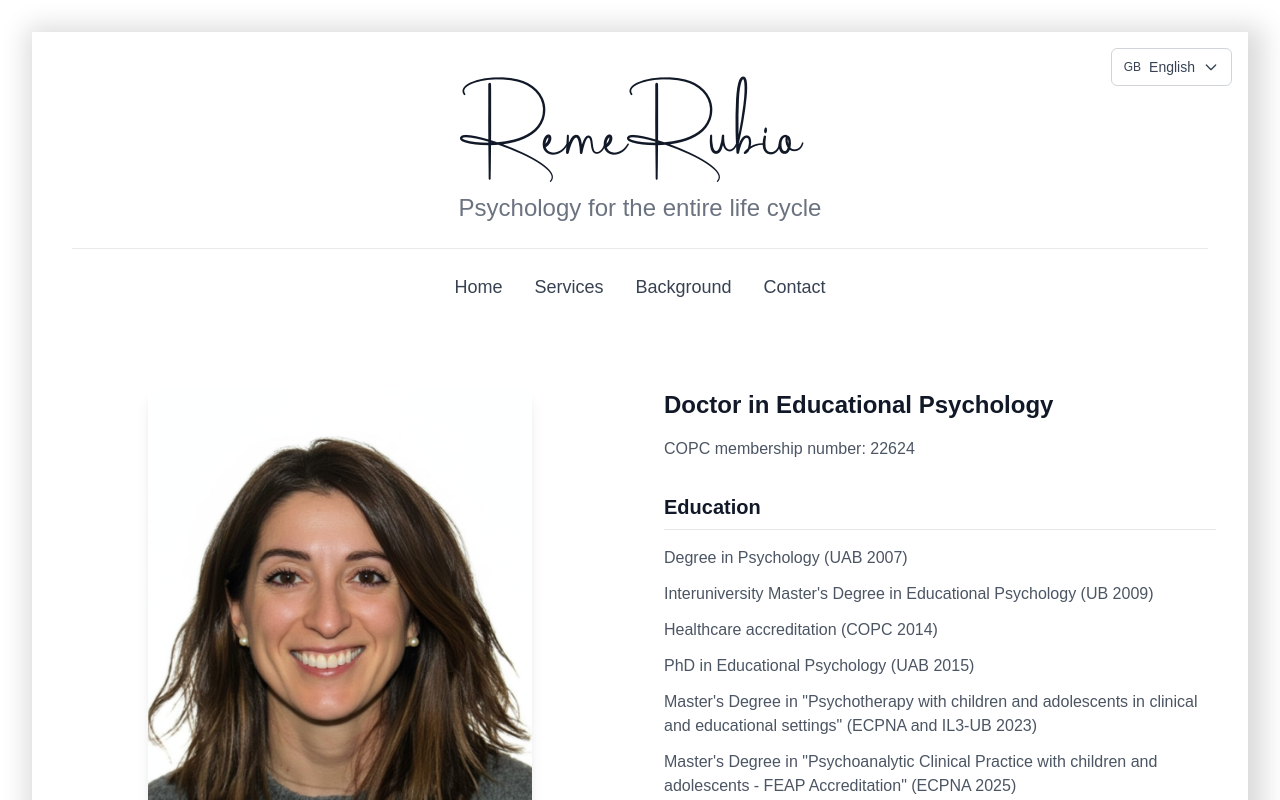
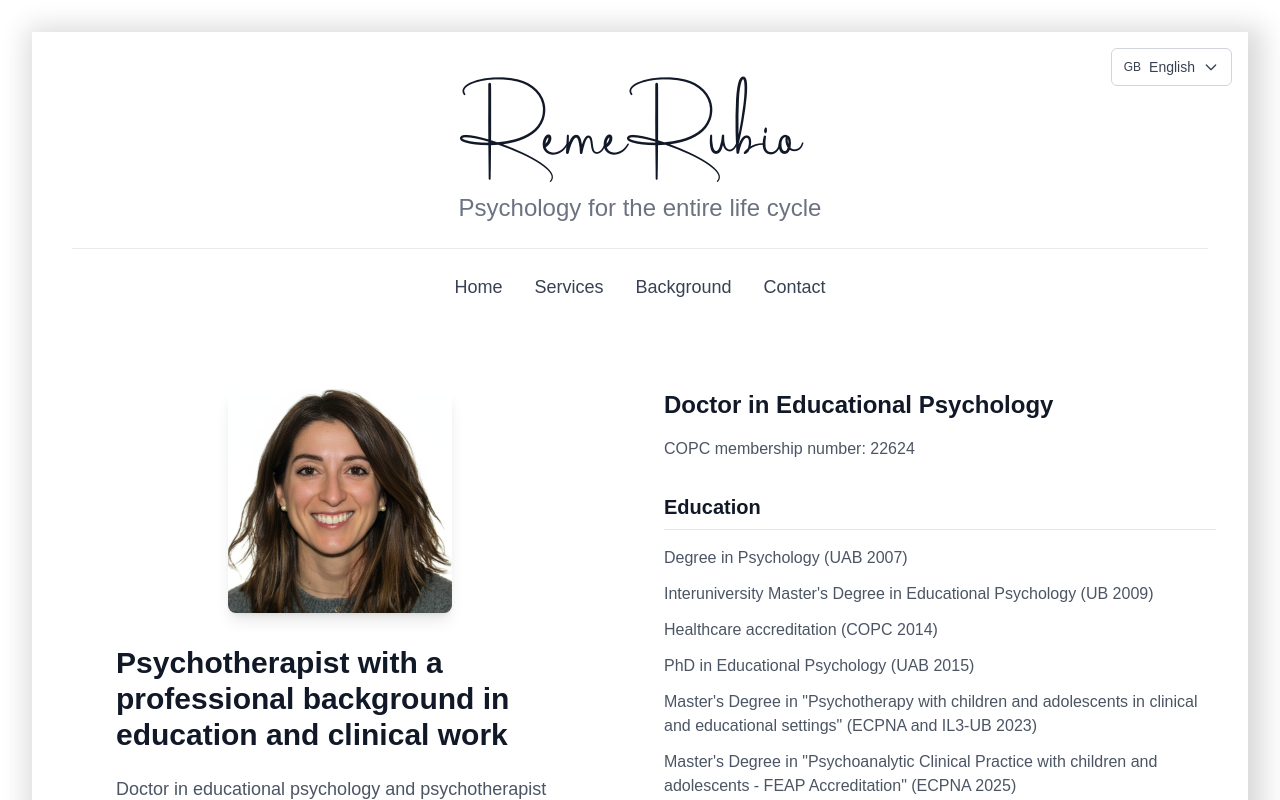
Before and after one commit to raulgimenez/webconsulta, a Next.js app: page /en/profile in a window 1280 px wide. Shown: the top 800 px of the page. Built offline with nearby package versions, Linux system fonts and the light colour scheme; a web font is replaced by a local one.

Commit message:
smallest profile image

```diff
--- a/src/components/ProfileContent.js
+++ b/src/components/ProfileContent.js
@@ -6,7 +6,7 @@ export default function ProfileContent({ profile, contactHref }) {
     <main className="max-w-7xl mx-auto px-4 sm:px-6 lg:px-8 py-12">
       <div className="grid grid-cols-1 lg:grid-cols-2 gap-12">
         <div className="w-full max-w-md mx-auto space-y-8">
-          <div className="relative aspect-[4/5] w-full max-w-xs mx-auto overflow-hidden rounded-lg shadow-lg sm:max-w-sm">
+          <div className="relative aspect-square w-48 mx-auto overflow-hidden rounded-lg shadow-lg sm:w-56">
             <Image
               src="/images/reme_foto_perfil.jpeg"
               alt={profile.imageAlt}
```
